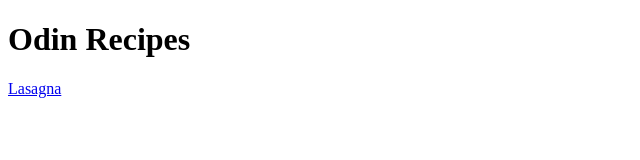
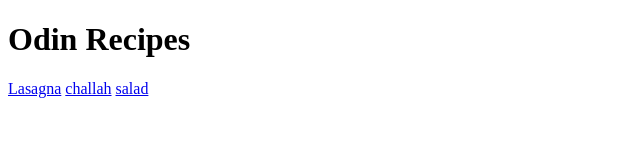
Before and after one commit to mayanfuchs/odin-recipes, a plain HTML site: page index.html in a window 1280 px wide. Shown: the whole page, without its empty margins (0-640 px from the left). Drawn offline with Linux system fonts and the light colour scheme.

Commit message:
Updated challah and salad recipes
------

Added images, ingredients and steps

```diff
--- a/index.html
+++ b/index.html
@@ -8,5 +8,7 @@
 <body>
     <h1>Odin Recipes</h1>
     <a href="recipes/lasagna.html">Lasagna</a>
+    <a href="recipes/challah.html">challah</a>
+    <a href="recipes/salad.html">salad</a>
 </body>
 </html>
```
Also changed, not shown: img/challah.jpg (added), img/salad.jpg (added).
